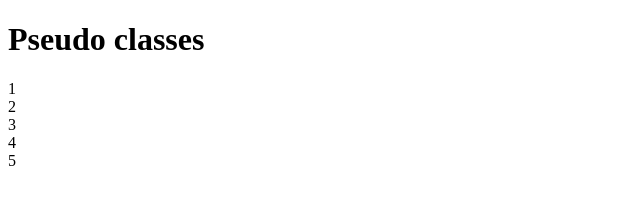
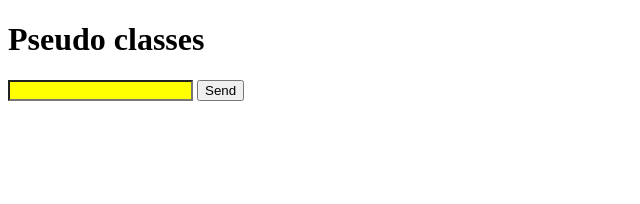
Before and after one commit to BahodurTursunov/FructCode, a plain HTML site: page index.html in a window 1280 px wide. Shown: the whole page, without its empty margins (0-640 px from the left). Drawn offline with Linux system fonts and the light colour scheme; files that its build step writes are made by us from their sources.

Commit message:
pseudo classes with forms

```diff
--- a/index.html
+++ b/index.html
@@ -11,26 +11,21 @@
 <body>
 
     <style>
-        div {
-            color: black;
-        }
-
-        div:hover {
-            color: yellow;
-        }
-
-        div:active {
-            color: green;
-        }
+       input:focus{
+        background-color: black;;
+       }
+       input:required{
+        background-color: yellow;
+       }
     </style>
 
     <h1>Pseudo classes</h1>
 
-    <div>1</div>
-    <div>2</div>
-    <div>3</div>
-    <div>4</div>
-    <div>5</div>
+   <form action="">
+    <input required type="text">
+    <button>Send</button>
+   </form>
+
 </body>
 
 </html>
```
